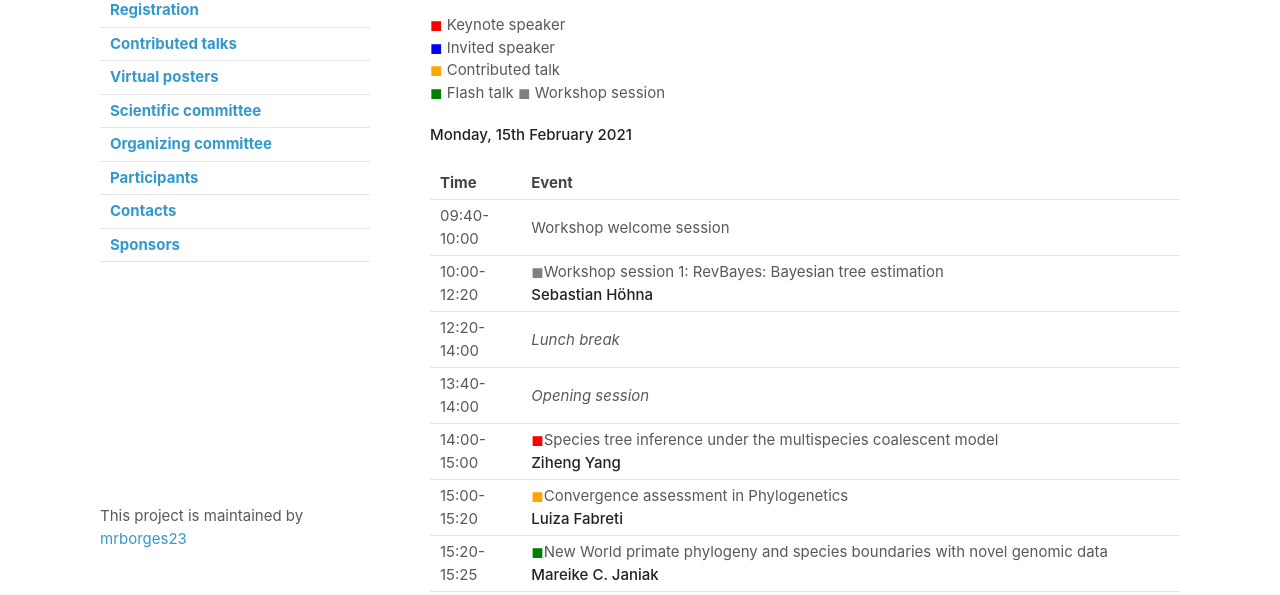
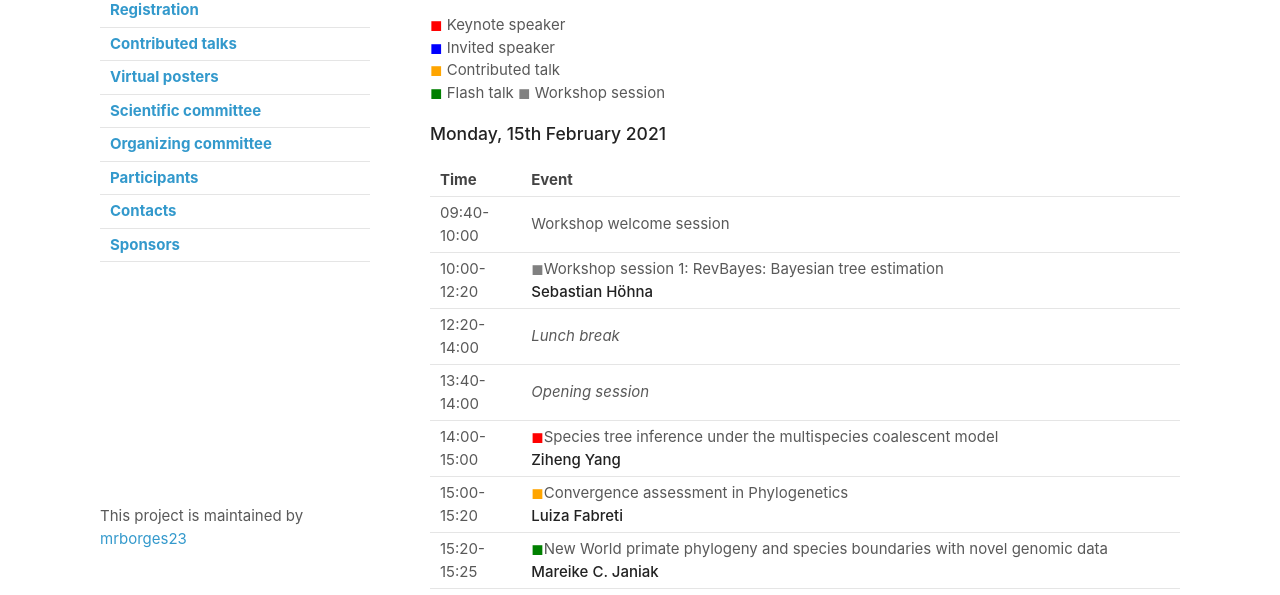
Before and after one commit to mrborges23/micphy2021, a Jekyll site: the page built from program.md, in a window 1280 px wide and 900 px high. Shown: the part 280-875 px from the top of the window. Built offline with Jekyll 4.4.1, drawn with Linux system fonts in a browser that asks for light colours; our own code applies the rules of GitHub Pages for plain Markdown files.

Commit message:
schedule

```diff
--- a/program.md
+++ b/program.md
@@ -11,7 +11,7 @@
 
 
 
-**Monday, 15th February 2021**
+### **Monday, 15th February 2021**
 
 | Time | Event |
 |---|---|
@@ -38,7 +38,7 @@
 
 <br>
 
-**Tuesday, 16th February 2021**
+### **Tuesday, 16th February 2021**
 
 | Time| Event |
 |---|---|
@@ -59,7 +59,7 @@
 
 <br>
 
-**Wednesday, 17th February 2021**
+### **Wednesday, 17th February 2021**
 
 | Time| Event |
 |---|---|
```
